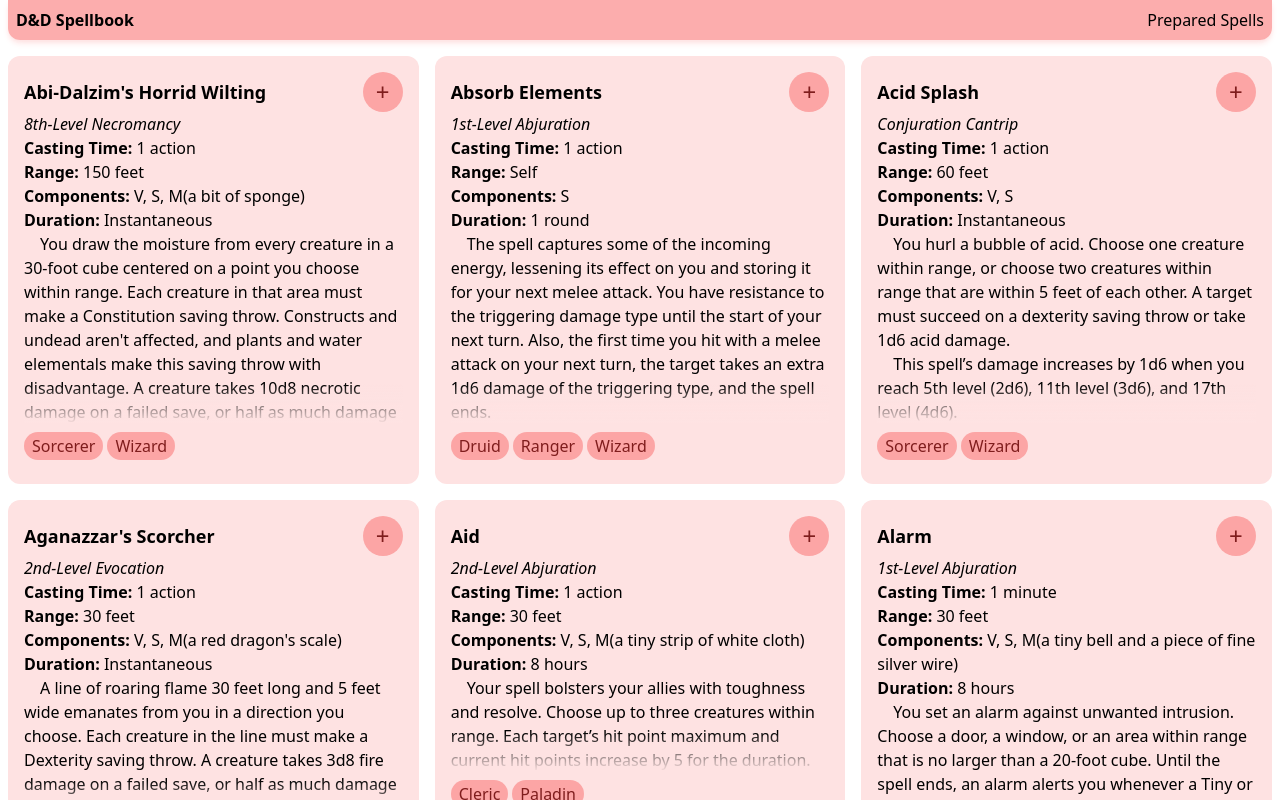
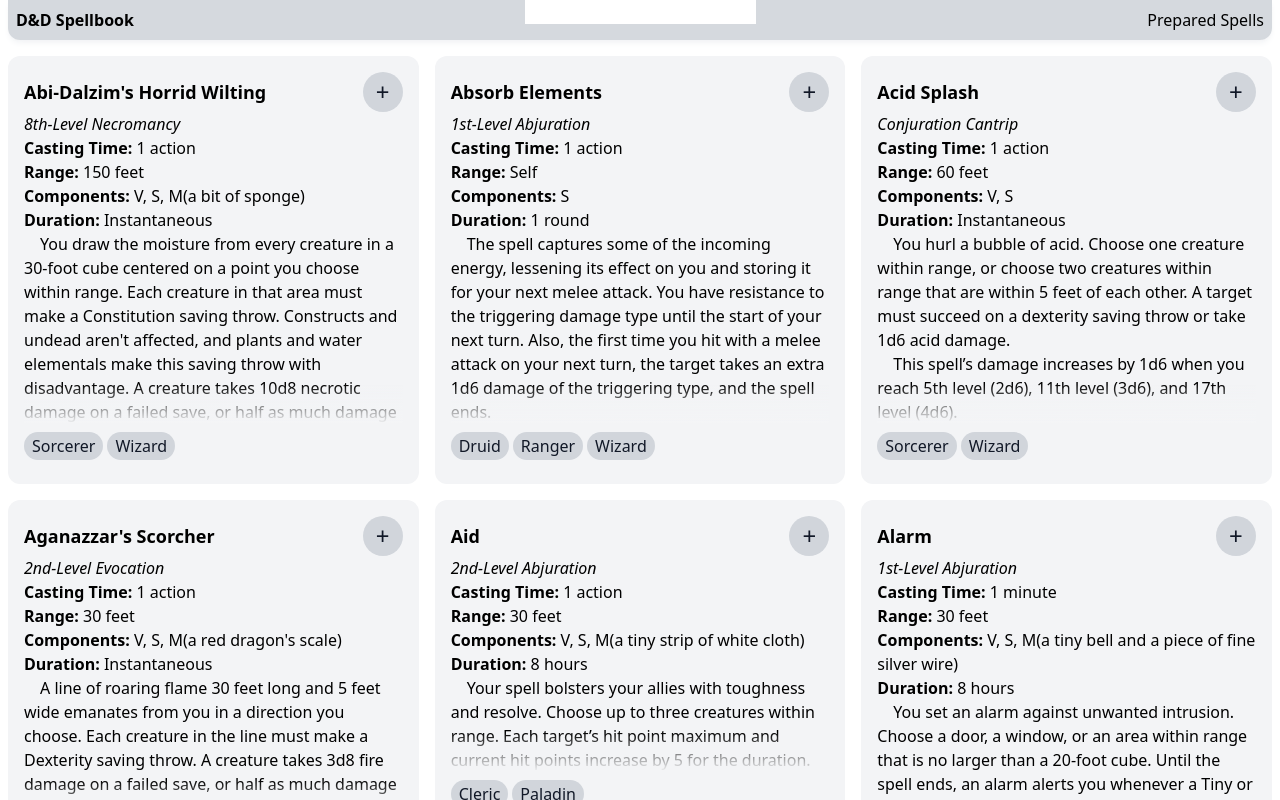
Before and after one commit to andreafra/dnd-spellbook, a Next.js app: page / in a window 1280 px wide. Shown: the top 800 px of the page. Built offline with nearby package versions, Linux system fonts and the light colour scheme.

Commit message:
Add reducer state mgmt

```diff
--- a/api/fetchSpell.js
+++ b/api/fetchSpell.js
@@ -14,7 +14,7 @@
   return data.spells.map((v) => parseSpell(v))
 }
 
-export function parseSpell(spell) {
+function parseSpell(spell) {
   let newSpell = {
     id: getId(spell.name),
     name: spell.name,
--- /dev/null
+++ b/components/Header.jsx
@@ -0,0 +1,29 @@
+import Link from "next/link"
+import { useContext } from "react"
+import { SpellDispatch } from "../pages/_app"
+
+export default function Header() {
+  const spellDispatch = useContext(SpellDispatch)
+
+  const _handleSearch = (e) => {
+    spellDispatch({ type: "search", payload: e.target.value })
+  }
+
+  return (
+    <header className="px-2 flex sticky top-0 z-50 md:mx-2 md:rounded-b-xl justify-between bg-primaryLight-300 bg-opacity-90 backdrop-blur-md shadow-md shadow-primaryLight-100">
+      <h1 className="py-2 font-bold">
+        <Link href="/">D&D Spellbook</Link>
+      </h1>
+      <div>
+        <input type="search" onChange={_handleSearch} />
+      </div>
+      <nav className="py-2">
+        <ul>
+          <li>
+            <Link href="/">Prepared Spells</Link>
+          </li>
+        </ul>
+      </nav>
+    </header>
+  )
+}
--- a/components/SpellCard.jsx
+++ b/components/SpellCard.jsx
@@ -22,7 +22,9 @@
   }
 
   return (
-    <li className="relative text-base p-4 m-2 rounded-xl bg-primaryLight-100 hover:shadow-primaryLight-300 hover:shadow-md transition-shadow">
+    <li
+      className={`relative text-base p-4 m-2 rounded-xl bg-primaryLight-100 hover:shadow-primaryLight-300 hover:shadow-md transition-shadow`}
+    >
       <div className="flex justify-between">
         <h3 className="font-bold text-lg self-center">{spell.name}</h3>
         <button className="bg-primaryLight-300 rounded-full h-10 w-10 flex justify-center top-0 right-0 self-center">
--- a/package.json
+++ b/package.json
@@ -9,10 +9,12 @@
     "lint": "next lint"
   },
   "dependencies": {
+    "@types/react": "^17.0.42",
     "autoprefixer": "^10.4.4",
     "next": "12.1.0",
     "postcss": "^8.4.12",
     "react": "17.0.2",
+    "react-cookie": "^4.1.1",
     "react-dom": "17.0.2",
     "tailwindcss": "^3.0.23",
     "typescript": "^4.6.2"
--- a/pages/_app.js
+++ b/pages/_app.js
@@ -1,7 +1,47 @@
-import '../styles/globals.css'
+import "../styles/globals.css"
 
-function MyApp({ Component, pageProps }) {
-  return <Component {...pageProps} />
+import { useReducer } from "react"
+import { useEffect, useState } from "react"
+import { fetchSpells } from "../api/fetchSpell"
+import { createContext } from "react"
+
+let allSpells = []
+
+export const SpellDispatch = createContext(null)
+
+export default function App({ Component, pageProps }) {
+  const [spells, spellDispatch] = useReducer(spellReducer, [], init)
+
+  useEffect(async () => {
+    let data = await fetchSpells()
+    allSpells = data
+    if (data) spellDispatch({ type: "reset", payload: data })
+  }, [])
+
+  return (
+    <SpellDispatch.Provider value={spellDispatch}>
+      <Component {...pageProps} spells={spells} />
+    </SpellDispatch.Provider>
+  )
 }
 
-export default MyApp
+// Store
+function init(initialSpells = allSpells) {
+  return initialSpells
+}
+
+function spellReducer(state, action) {
+  switch (action.type) {
+    case "reset":
+      return init(action.payload)
+    case "search":
+      return state.map(({ visible, ...a }) => {
+        return {
+          visible: a.name.includes(action.payload),
+          ...a,
+        }
+      })
+    default:
+      throw new Error()
+  }
+}
--- a/pages/index.js
+++ b/pages/index.js
@@ -1,17 +1,8 @@
 import Head from "next/head"
-import Image from "next/image"
-import Link from "next/link"
-import { useEffect, useState } from "react"
+import Header from "../components/Header"
 import SpellCard from "../components/SpellCard"
-import { fetchSpells } from "../api/fetchSpell"
 
-export default function Home() {
-  let [spells, setSpells] = useState([])
-
-  useEffect(async () => {
-    setSpells(await fetchSpells())
-  }, [])
-
+export default function Home({ spells }) {
   return (
     <div className="container mx-auto">
       <Head>
@@ -20,18 +11,8 @@
         <link rel="icon" href="/favicon.ico" />
       </Head>
 
-      <header className="px-2 flex sticky top-0 z-50 md:mx-2 md:rounded-b-xl justify-between bg-primaryLight-300 bg-opacity-90 backdrop-blur-md shadow-md shadow-primaryLight-100">
-        <h1 className="py-2 font-bold">
-          <Link href="/">D&D Spellbook</Link>
-        </h1>
-        <nav className="py-2">
-          <ul>
-            <li>
-              <Link href="/">Prepared Spells</Link>
-            </li>
-          </ul>
-        </nav>
-      </header>
+      <Header />
+
       <main>
         <section className="pt-2 grid grid-cols-1 sm:grid-cols-2 md:grid-cols-3 list-none">
           {spells.map((spell) => (
--- a/tailwind.config.js
+++ b/tailwind.config.js
@@ -10,7 +10,7 @@
     colors: {
       transparent: "transparent",
       current: "currentColor",
-      primaryLight: colors.red,
+      primaryLight: colors.gray,
       primaryDark: colors.green,
     },
   },
```
Also changed, not shown: 1 other file (tests, documents, lock files or other folders).
